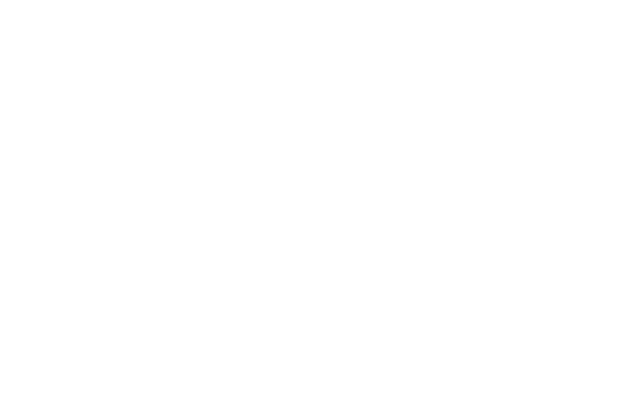
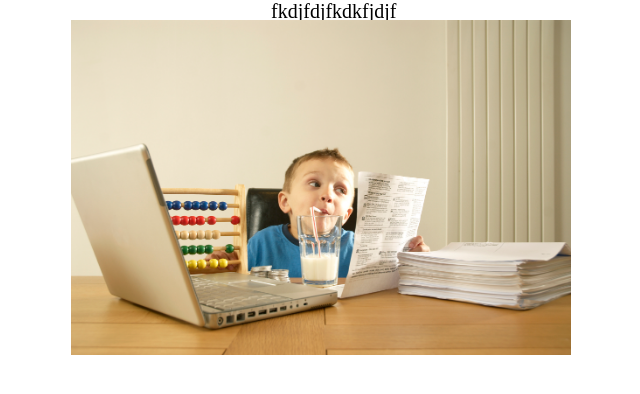
Before and after one commit to balmainctf/tata, a plain HTML site: page index.html in a window 1280 px wide. Shown: the whole page, without its empty margins (319-959 px from the left). Drawn offline with Linux system fonts and the light colour scheme.

Commit message:
add style and layout

```diff
--- a/index.html
+++ b/index.html
@@ -1,3 +1,12 @@
 <html>
+	<head>
+		<meta charset="utf-8">
+		<link rel="stylesheet" href="main.css">
+		<title>git learning</title>
 
+	</head>
+	<body>
+		<div class="word">fkdjfdjfkdkfjdjf</div>
+		<div class="img"><img src="89772600.jpg" alt=""></div>
+	</body>
 </html>
--- a/main.css
+++ b/main.css
@@ -0,0 +1,5 @@
+*{margin:0;padding:0;}
+.word{font-size:20px;width:100px;height:20px;}
+.img,.word{margin:0 auto;}
+.img{width:500px;}
+.img img{max-width:100%;}
```
